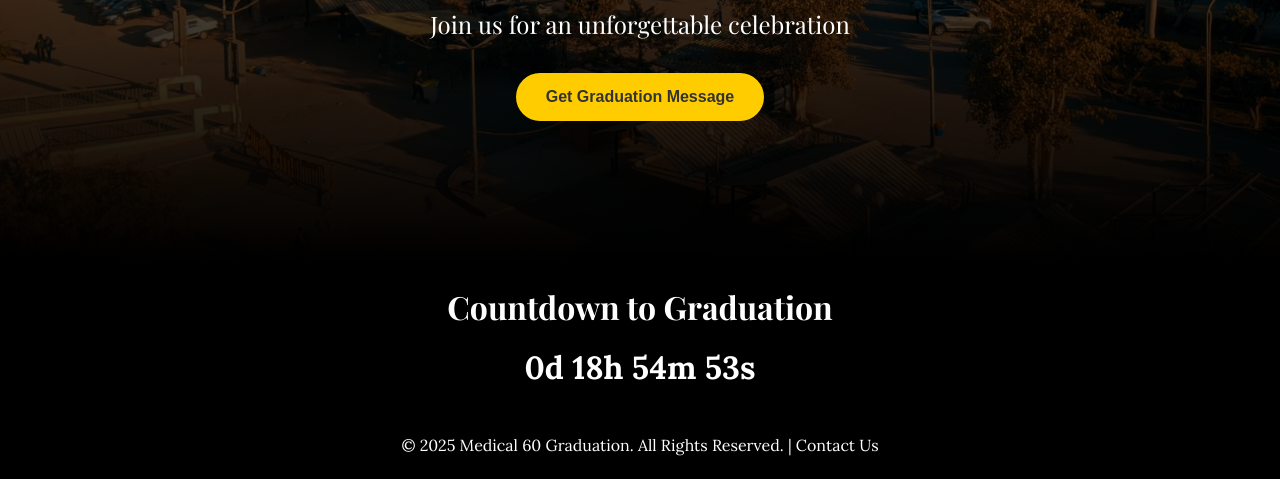
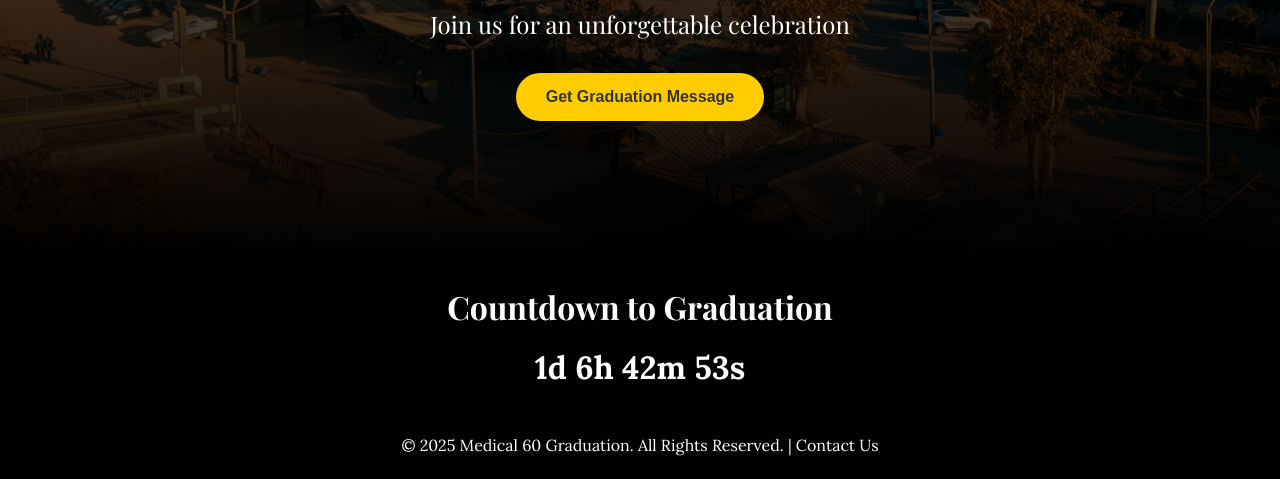
Before and after one commit to mostafaabdelmohaimen/medical60graduation, a plain HTML site: page index.html in a window 1280 px wide. Shown: the part 539-1018 px from the top of the page. Drawn offline with nearby package versions, Linux system fonts and the light colour scheme.

Commit message:
Update index.html

```diff
--- a/index.html
+++ b/index.html
@@ -361,7 +361,7 @@
         }
 
         function calculateCountdown() {
-            const graduationDate = new Date('2025-01-12T00:12:00');
+            const graduationDate = new Date('2025-01-12T12:00:00');
             const now = new Date();
             const diff = graduationDate - now;
 
```
